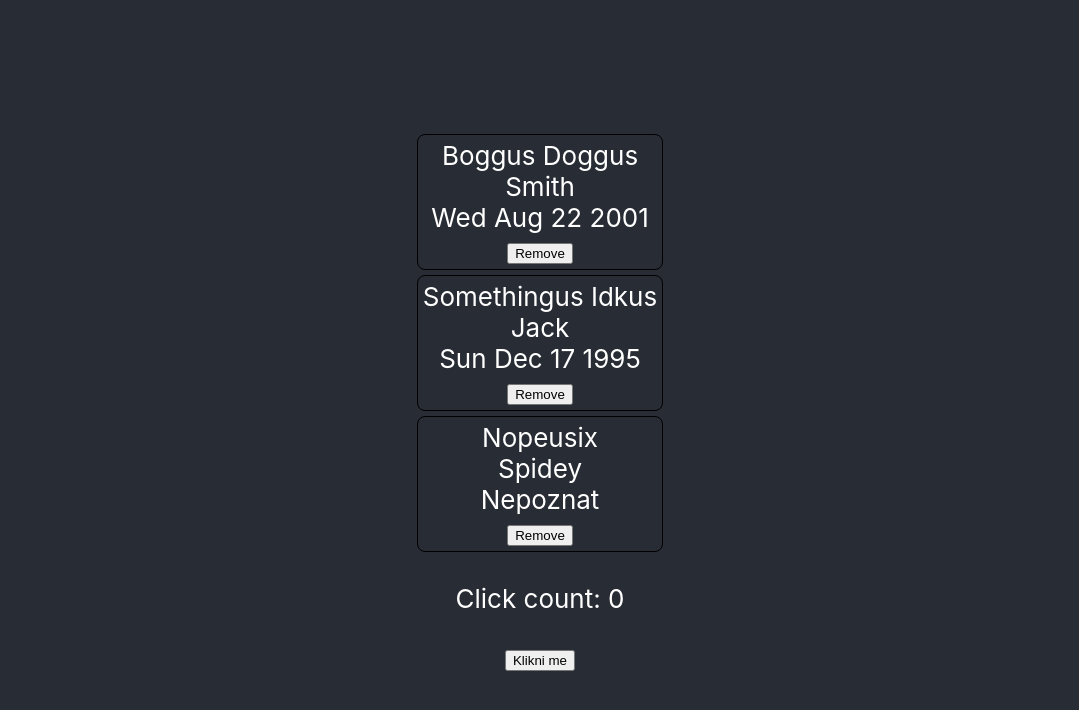
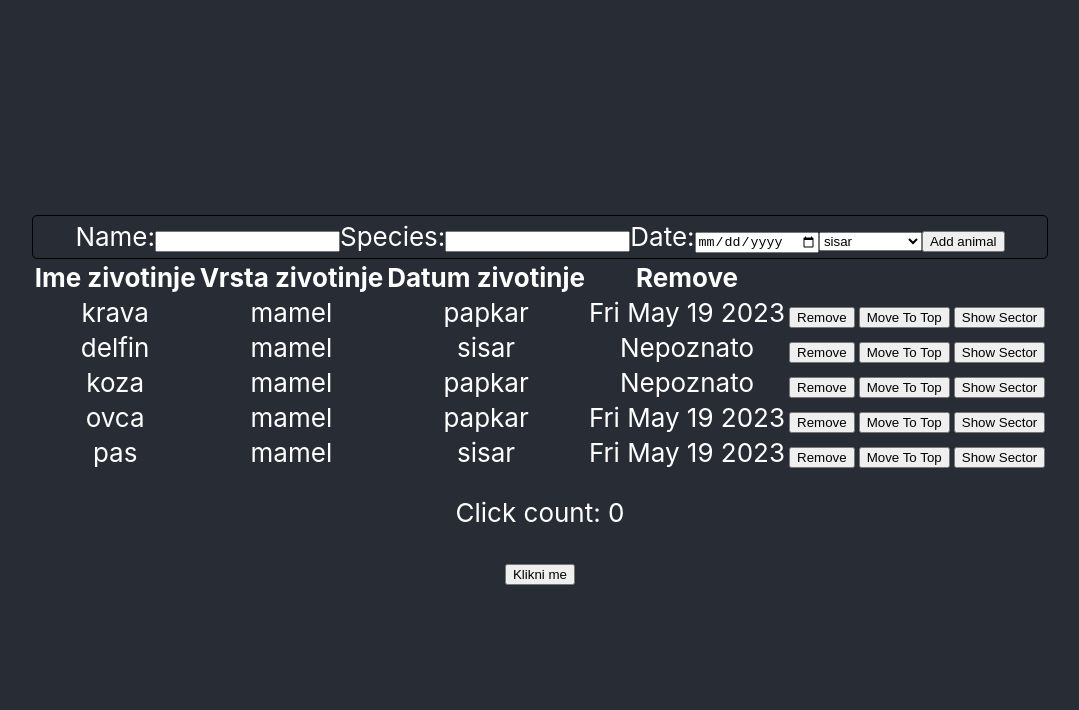
Before and after one commit to PetarTosic/zoo, a React (Create React App) app: page / in a window 1280 px wide. Shown: the top 710 px of the page, without its empty margins (100-1179 px from the left). Built offline with nearby package versions, Linux system fonts and the light colour scheme.

Commit message:
Finished

```diff
--- a/src/components/AnimalList.jsx
+++ b/src/components/AnimalList.jsx
@@ -1,48 +1,138 @@
 import { useState } from "react";
 
-const animals = [{
-  species: 'Boggus Doggus',
-  name: 'Smith',
-  dateOfBirth: (new Date(2001, 7, 22)).toDateString()
+const listOfAnimals = [
+  {
+    name: "krava",
+    species: "mamel",
+    date_of_birth: new Date().toDateString(),
+    sector: "papkar"
   },
   {
-  species: 'Somethingus Idkus',
-  name: 'Jack',
-  dateOfBirth: (new Date(1995, 11, 17)).toDateString()
+    name: "delfin",
+    species: "mamel",
+    sector: "sisar"
   },
   {
-  species: 'Nopeusix',
-  name: 'Spidey',
+    name: "koza",
+    species: "mamel",
+    sector: "papkar"
+  },
+  {
+    name: "ovca",
+    species: "mamel",
+    date_of_birth: new Date().toDateString(),
+    sector: "papkar"
+  },
+  {
+    name: "pas",
+    species: "mamel",
+    date_of_birth: new Date().toDateString(),
+    sector: "sisar"
+  },
+];
 
-}];
+const AnimalList = () => {
+  //IDE HOOK
+  const [animals, setAnimals] = useState(listOfAnimals);
 
-function AnimalList() {
-  const [listOfAnimals, setListOfAnimals] = useState(animals);
-
-  // const check = (date) => date ? date : 'Nepoznato';
+  const [state, setState] = useState({
+    name: "",
+    species: "",
+    date_of_birth: "",
+    sector: ""
+  });
 
   const onRemove = (name) => {
-    setListOfAnimals(prevState => prevState.filter(animal => animal.name !== name));
+    setAnimals((prevState) =>
+      prevState.filter((animal) => animal.name !== name)
+    );
+  };
+
+  const onMoveToTop = (name) => {
+    setAnimals((prevState) =>
+      prevState = [prevState.filter((animal) => animal.name === name)[0], ...prevState.filter((animal) => animal.name !== name)]
+    );
+  }
+
+  const handleInputChange = (event) => {
+    const { name, value } = event.target;
+    setState((prevState) => ({
+      ...prevState,
+      [name]: value
+    }));
+  };
+
+  const onSector = (sector) => {
+    let sectorAnimals = animals.filter((animal) => animal.sector == sector);
+    let animalsCombined = "";
+    sectorAnimals.forEach(animal => animalsCombined += animal.name + ' ');
+    alert(animalsCombined);
+  }
+
+  const handleSubmit = (event) => {
+    event.preventDefault();
+    console.log(state.sector);
+
+    let newAnimal = {
+      name: state.name,
+      species: state.species,
+      date_of_birth: state.date_of_birth,
+      sector: state.sector
+    }
+    console.log(state);
+
+    setAnimals((prevState) => prevState = [...prevState, newAnimal]);
   }
 
   return (
     <div>
-        {listOfAnimals.map((anim, index) => (
-        <div key={index} style={{border: '1px solid black', padding: '5px', margin: '5px', borderRadius: '8px'}}>
-          <div>
-            {anim.species}
-          </div>
-          <div>
-            {anim.name}
-          </div>
-          <div>
-            {anim.dateOfBirth ? anim.dateOfBirth : "Nepoznat"}
-          </div>
-          <button onClick={() => onRemove(anim.name)}>Remove</button>
-        </div>
+      <form onSubmit={handleSubmit} style={{border: "1px solid black", padding: "5px", borderRadius: "5px"}}>
+        Name:
+        <input type="text" name="name" value={state.name} onChange={handleInputChange} />
+        Species:
+        <input type="text" name="species" value={state.species} onChange={handleInputChange} />
+        Date:
+        <input type="date" name="date_of_birth" value={state.date_of_birth} onChange={handleInputChange} />
+        <select name="sector" value={state.sector} onChange={handleInputChange} >
+          <option disabled defaultValue>Select sector:</option>
+          <option value="sisar">sisar</option>
+          <option value="papkar">papkar</option>
+          <option value="ptica">ptica</option>
+        </select>
+        <button type="submit">Add animal</button>
+      </form>
+      <table>
+        <thead>
+          <tr>
+            <th>Ime zivotinje</th>
+            <th>Vrsta zivotinje</th>
+            <th>Datum zivotinje</th>
+            <th>Remove</th>
+          </tr>
+        </thead>
+        <tbody>
+          {animals.map((animal, index) => (
+            // pozovi hook
+            <tr key={index}>
+              <td>{animal.name}</td>
+              <td>{animal.species}</td>
+              <td>{animal.sector}</td>
+              <td>{animal.date_of_birth ? animal.date_of_birth : "Nepoznato"}</td>
+              <td>
+                <button onClick={() => onRemove(animal.name)}>Remove</button>
+              </td>
+              <td>
+                <button onClick={() => onMoveToTop(animal.name)}>Move To Top</button>
+              </td>
+              <td>
+                <button onClick={() => onSector(animal.sector)}>Show Sector</button>
+              </td>
+            </tr>
           ))}
+        </tbody>
+      </table>
     </div>
   );
-}
+};
 
 export default AnimalList;
```
Lines whose indentation alone changed are shown as unchanged.
